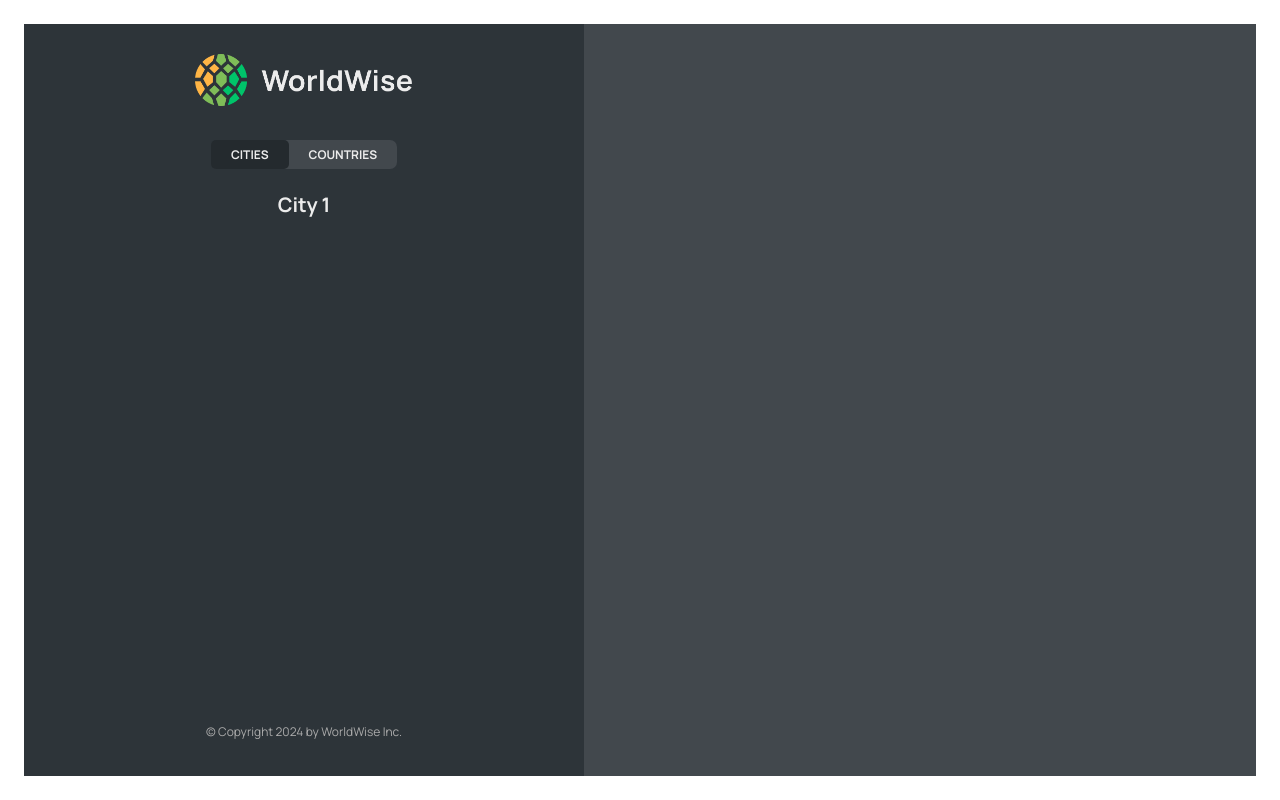
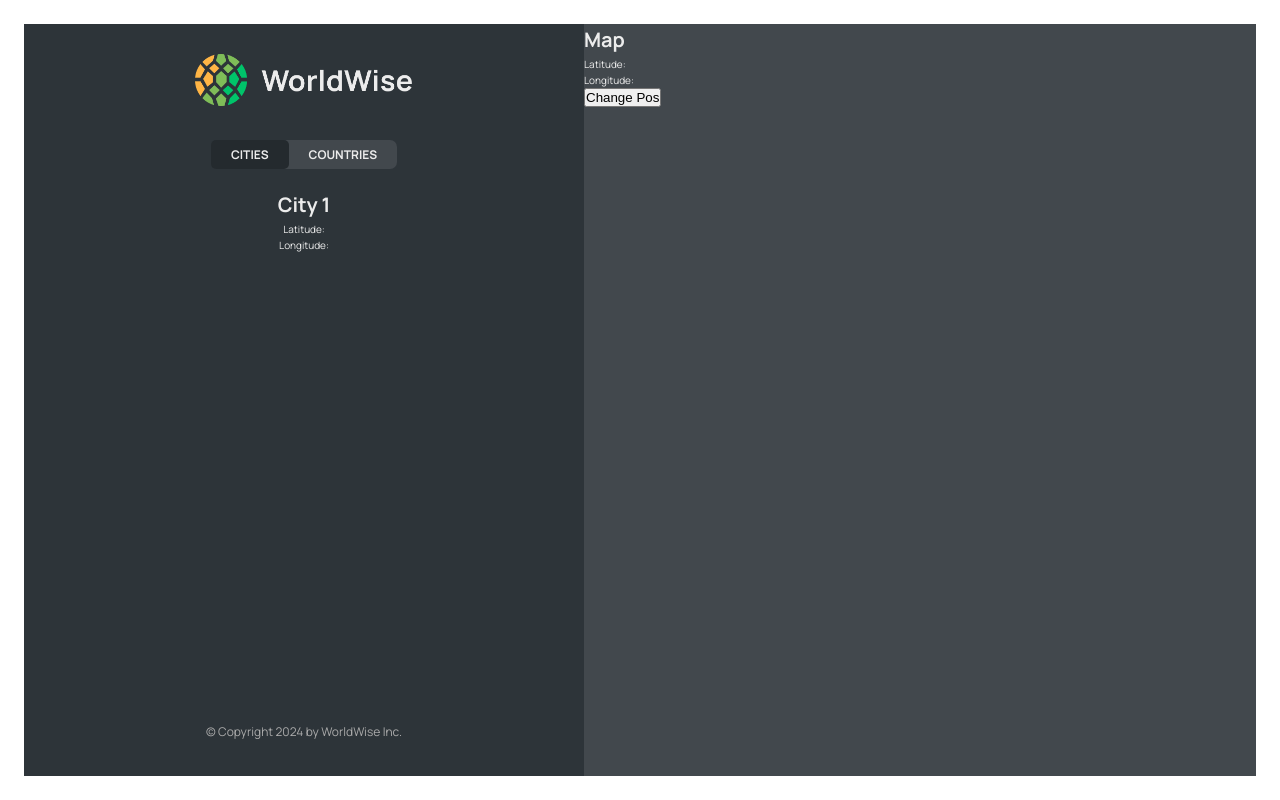
Before and after one commit to keeratipong4/11-worldwise, a React (Vite) app: page /app/cities/1 in a window 1280 px wide. Built offline with nearby package versions, Linux system fonts and the light colour scheme; data requests are answered from the project's data file.

Commit message:
lecture 217

```diff
--- a/src/components/City.jsx
+++ b/src/components/City.jsx
@@ -1,4 +1,4 @@
-import { useParams } from "react-router-dom";
+import { useParams, useSearchParams } from "react-router-dom";
 import styles from "./City.module.css";
 
 const formatDate = (date) =>
@@ -11,7 +11,11 @@
 
 function City() {
   const { id } = useParams();
-  console.log(id);
+  const [searchParams, setSearchParams] = useSearchParams();
+  const lat = searchParams.get("lat");
+  const lng = searchParams.get("lng");
+
+  // console.log(id);
 
   // TEMP DATA
   const currentCity = {
@@ -22,7 +26,14 @@
   };
 
   const { cityName, emoji, date, notes } = currentCity;
-  return <h1>City {id} </h1>;
+
+  return (
+    <>
+      <h1>City {id} </h1>
+      <p>Latitude: {lat}</p>
+      <p>Longitude:{lng}</p>
+    </>
+  );
   // return (
   //   <div className={styles.city}>
   //     <div className={styles.row}>
--- a/src/components/CityItem.jsx
+++ b/src/components/CityItem.jsx
@@ -9,10 +9,13 @@
   }).format(new Date(date));
 
 function CityItem({ city }) {
-  const { cityName, emoji, date, id } = city;
+  const { cityName, emoji, date, id, position } = city;
+
   return (
     <li>
-      <Link className={styles.cityItem} to={`${id}`}>
+      <Link
+        className={styles.cityItem}
+        to={`${id}?lat=${position.lat}&lng=${position.lng}`}>
         <span className={styles.emoji}>{emoji}</span>
         <h3 className={styles.name}>{cityName}</h3>
         <time className={styles.time}> ({formatDate(date)})</time>
--- a/src/components/Map.jsx
+++ b/src/components/Map.jsx
@@ -1,6 +1,19 @@
+import { useSearchParams } from "react-router-dom";
 import styles from "./Map.module.css";
 function Map() {
-  return <div className={styles.mapContainer}></div>;
+  const [searchParams, setSearchParams] = useSearchParams();
+  const lat = searchParams.get("lat");
+  const lng = searchParams.get("lng");
+  return (
+    <div className={styles.mapContainer}>
+      <h1>Map</h1>
+      <p>Latitude: {lat}</p>
+      <p>Longitude:{lng}</p>
+      <button onClick={() => setSearchParams({ lat: 23, lng: 50 })}>
+        Change Pos
+      </button>
+    </div>
+  );
 }
 
 export default Map;
```
